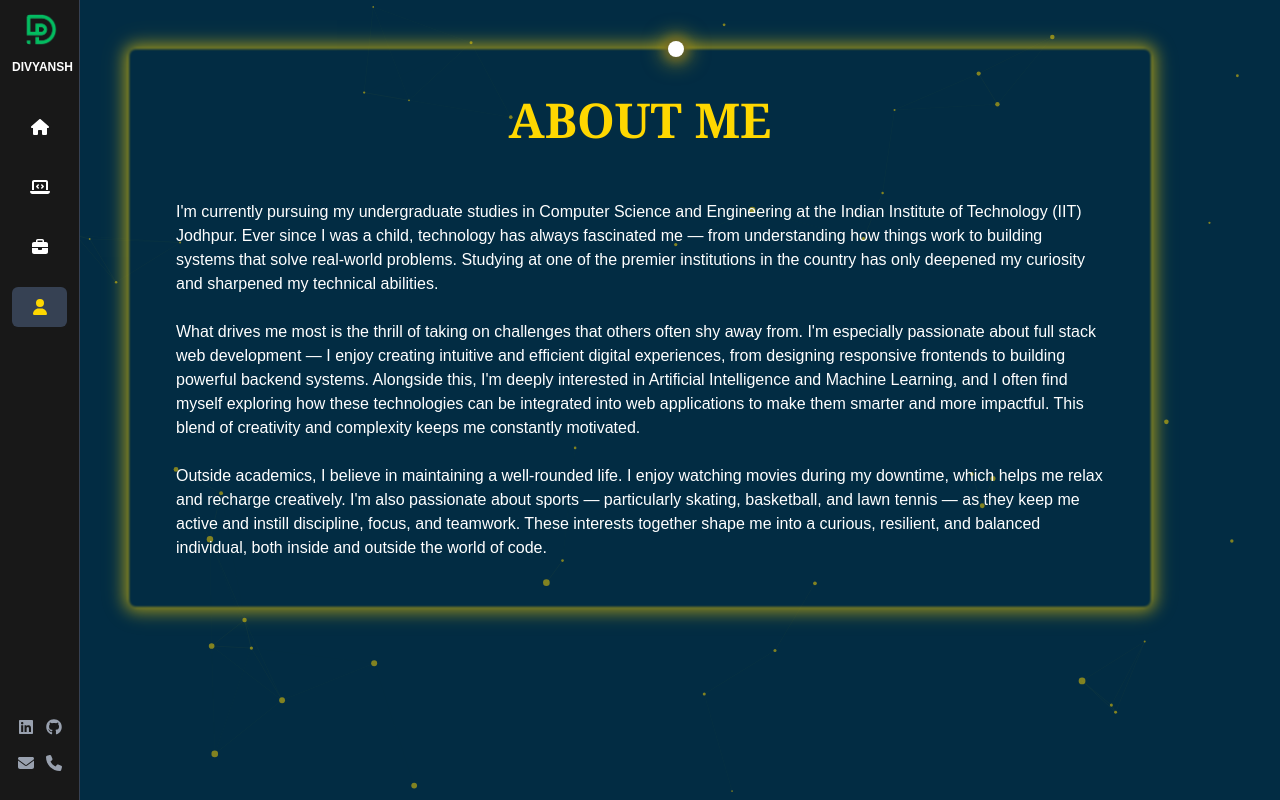
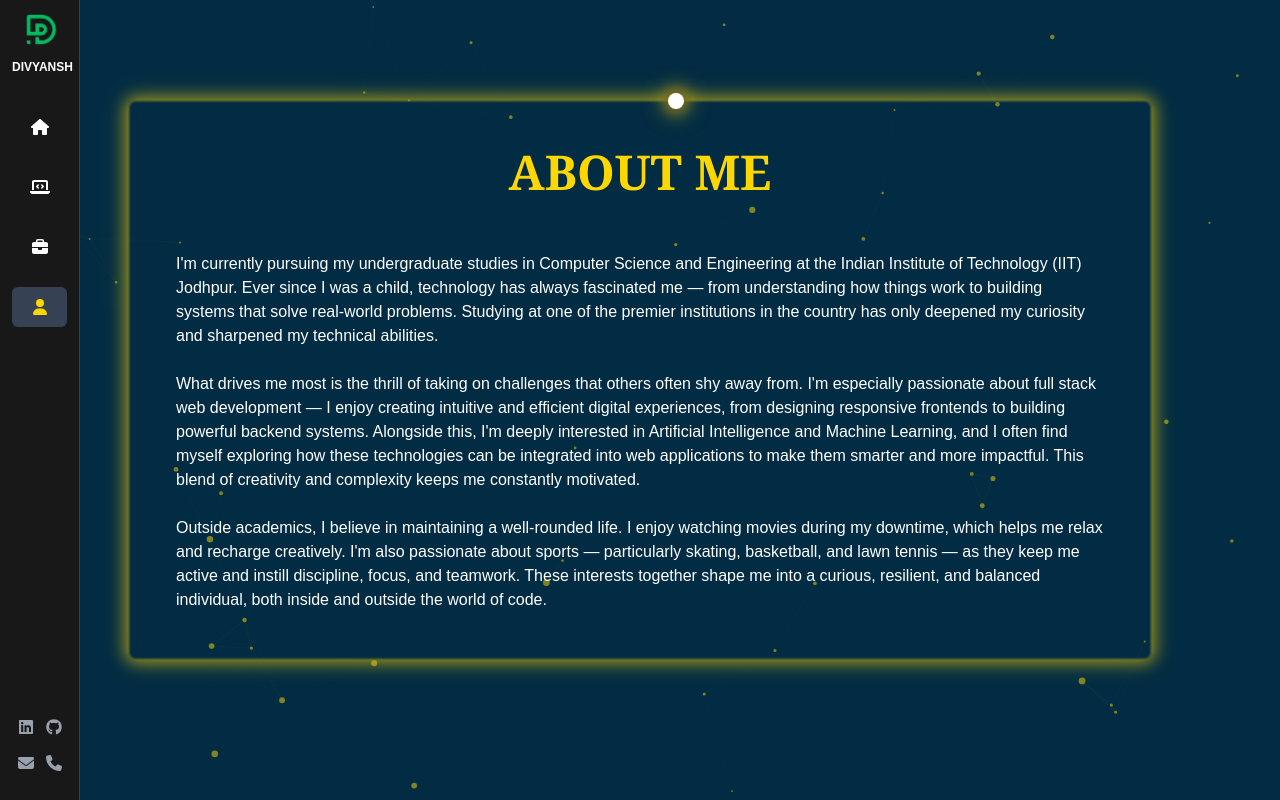
Before and after one commit to divyansh-1009/my-portfolio, a Next.js app: page /about in a window 1280 px wide. Built offline with nearby package versions, Linux system fonts and the light colour scheme.

Commit message:
build fixes 3

```diff
--- a/src/app/about/page.tsx
+++ b/src/app/about/page.tsx
@@ -32,7 +32,7 @@
     <>
       <BackgroundAnimation />
       <div
-        className={`min-h-screen flex flex-col items-center justify-start p-4 sm:p-8 md:p-12 ${
+        className={`min-h-screen flex flex-col items-center justify-start p-4 sm:p-8 md:p-25 ${
           isMobile ? 'mt-20' : ''
         }`}
       >
```
